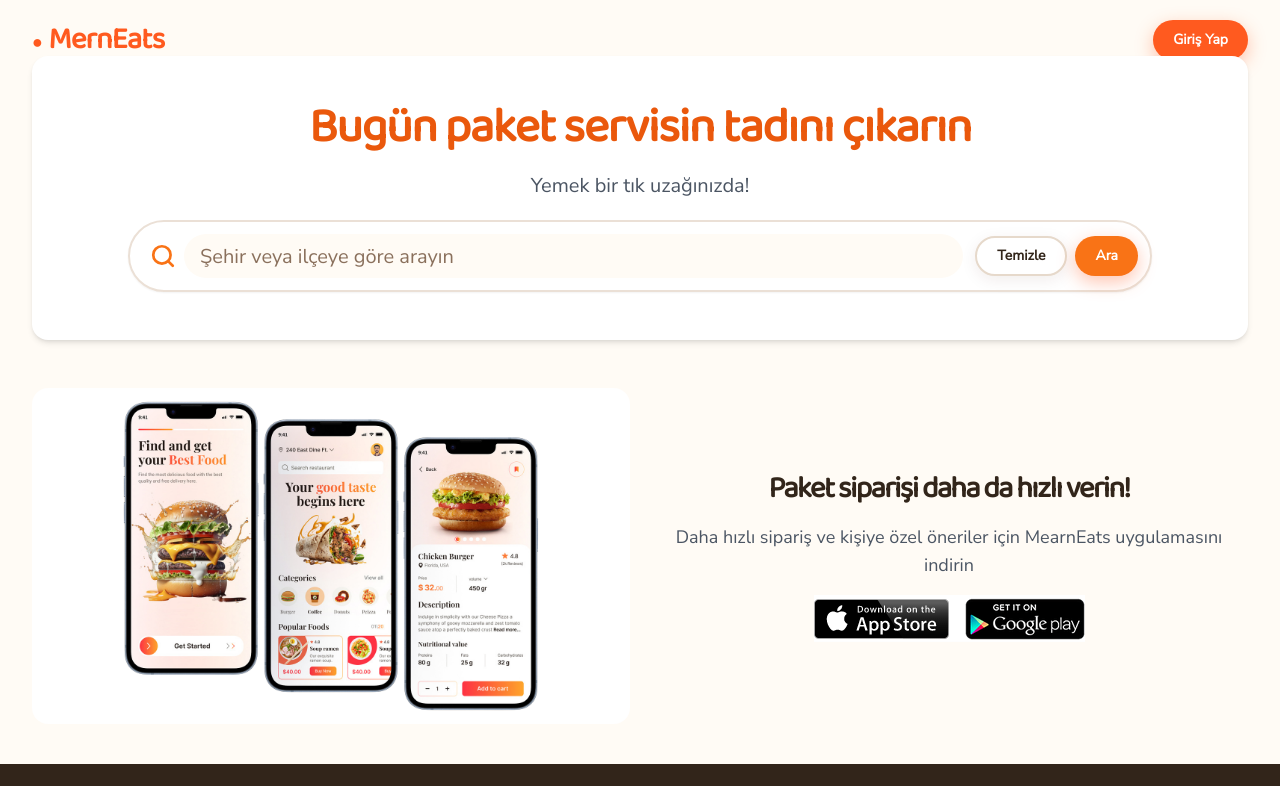
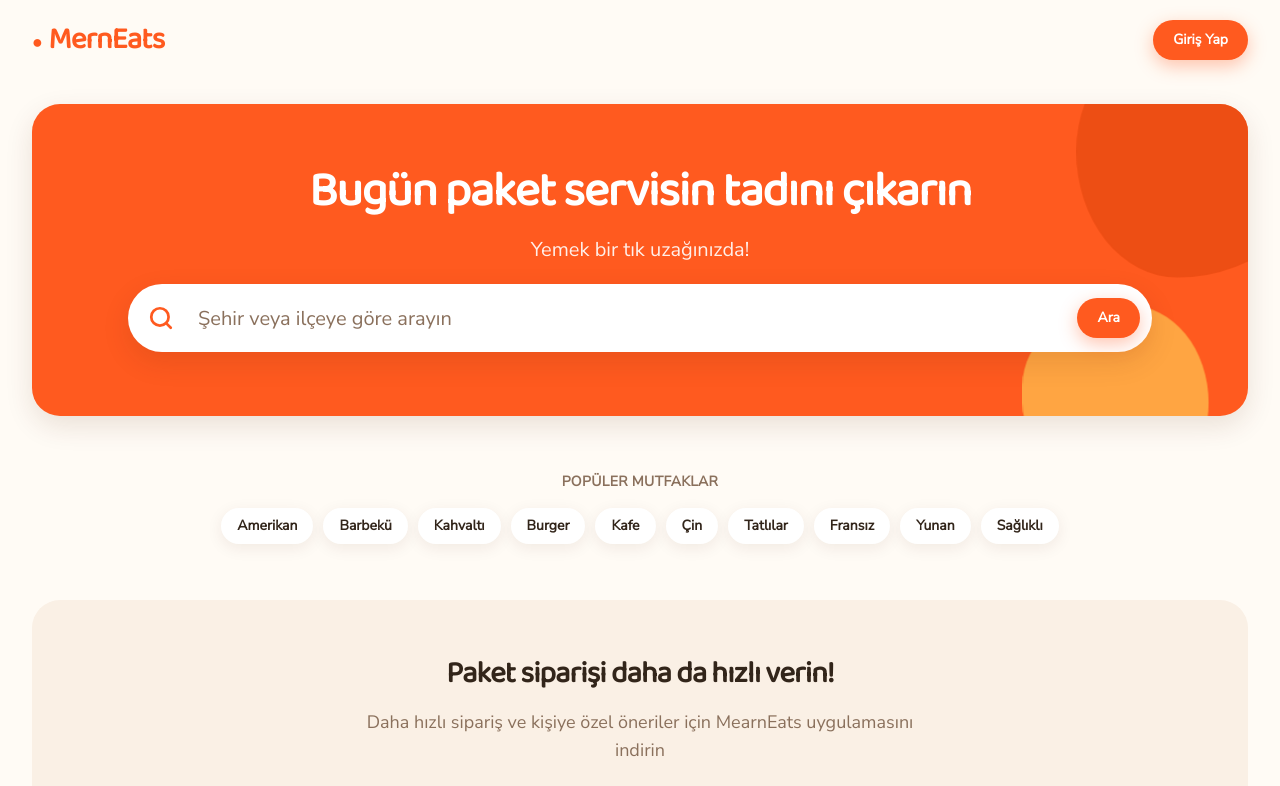
Before and after one commit to Olbioss/food-ordering-app-client, a React (Vite) app: page / in a window 1280 px wide. Shown: the top 786 px of the page. Built offline with nearby package versions, Linux system fonts and the light colour scheme; no server answers.

Commit message:
feat(redesign): new HomePage hero, cuisine chips, download panel
Co-Authored-By: Claude Fable 5 <noreply@anthropic.com>

```diff
--- a/src/components/SearchBar.tsx
+++ b/src/components/SearchBar.tsx
@@ -52,15 +52,15 @@ const SearchBar = ({
     <Form {...form}>
       <form
         onSubmit={form.handleSubmit(onSubmit)}
-        className={`flex flex-col gap-2 sm:flex-row sm:items-center sm:gap-3 border-2 rounded-2xl sm:rounded-full p-2 sm:p-3 transition-shadow ${
-          onHome && "shadow-sm"
-        } ${form.formState.errors.searchQuery && "border-red-500"}`}
+        className={`flex flex-col gap-2 sm:flex-row sm:items-center sm:gap-3 rounded-3xl sm:rounded-full bg-card p-2 sm:p-3 transition-shadow ${
+          onHome ? "shadow-warm-lg" : "shadow-warm"
+        } ${form.formState.errors.searchQuery && "ring-2 ring-destructive"}`}
       >
         <div className="flex flex-1 items-center gap-2">
           <Search
             strokeWidth={2.5}
             size={26}
-            className="ml-2 shrink-0 text-orange-500"
+            className="ml-2 shrink-0 text-primary"
           />
           <FormField
             control={form.control}
@@ -70,7 +70,7 @@ const SearchBar = ({
                 <FormControl>
                   <Input
                     {...field}
-                    className="border-none shadow-none text-lg sm:text-xl focus-visible:ring-0"
+                    className="border-none bg-transparent shadow-none text-lg sm:text-xl focus-visible:ring-0"
                     placeholder={placeholder}
                   />
                 </FormControl>
@@ -82,15 +82,12 @@ const SearchBar = ({
           <Button
             onClick={handleReset}
             type="button"
-            variant="outline"
-            className="flex-1 sm:flex-none rounded-full"
+            variant="ghost"
+            className="flex-1 sm:flex-none"
           >
             Temizle
           </Button>
-          <Button
-            type="submit"
-            className="flex-1 sm:flex-none rounded-full bg-orange-500 hover:bg-orange-600"
-          >
+          <Button type="submit" className="flex-1 sm:flex-none">
             Ara
           </Button>
         </div>
--- a/src/pages/HomePage.tsx
+++ b/src/pages/HomePage.tsx
@@ -1,6 +1,6 @@
-import downloadImage from "@/assets/appDownload.png";
-import landingImage from "@/assets/landing.png";
 import SearchBar, { SearchForm } from "@/components/SearchBar";
+import { cuisineList } from "@/config/restaurant.options.config";
+import { Smartphone, Zap } from "lucide-react";
 import { useNavigate } from "react-router-dom";
 
 const HomePage = () => {
@@ -13,12 +13,21 @@ const HomePage = () => {
   };
 
   return (
-    <div className="flex flex-col gap-8 md:gap-12">
-      <div className="px-5 sm:px-10 md:px-24 bg-white rounded-2xl shadow-md py-8 md:py-12 flex flex-col gap-5 text-center -mt-8 md:-mt-16">
-        <h1 className="text-3xl sm:text-4xl md:text-5xl font-bold tracking-tight text-orange-600">
+    <div className="flex flex-col gap-10 md:gap-14">
+      <section className="relative overflow-hidden rounded-[28px] bg-primary px-5 py-12 text-center text-primary-foreground shadow-warm-lg sm:px-10 md:px-24 md:py-16 -mt-2 md:-mt-4">
+        <div
+          aria-hidden
+          className="pointer-events-none absolute -right-16 -top-16 h-60 w-60 rounded-[46%_54%_60%_40%/50%_45%_55%_50%] bg-primary-deep opacity-70 motion-safe:animate-drift"
+        />
+        <div
+          aria-hidden
+          className="pointer-events-none absolute -bottom-20 right-14 h-44 w-44 rounded-[55%_45%_40%_60%/45%_55%_50%_50%] bg-accent opacity-80 motion-safe:animate-drift-slow"
+        />
+        <div className="relative flex flex-col gap-5">
+          <h1 className="text-3xl sm:text-4xl md:text-5xl font-bold tracking-tight">
             Bugün paket servisin tadını çıkarın
           </h1>
-        <span className="text-lg md:text-xl text-gray-600">
+          <span className="text-lg md:text-xl opacity-90">
             Yemek bir tık uzağınızda!
           </span>
           <SearchBar
@@ -27,19 +36,44 @@ const HomePage = () => {
             onHome
           />
         </div>
-      <div className="grid md:grid-cols-2 gap-5 items-center">
-        <img src={landingImage} className="w-full rounded-2xl" />
-        <div className="flex flex-col items-center justify-center gap-4 text-center">
-          <span className="font-bold text-2xl md:text-3xl tracking-tighter font-heading">
+      </section>
+
+      <section className="flex flex-col items-center gap-4">
+        <span className="text-sm font-bold uppercase tracking-wide text-muted-foreground">
+          Popüler mutfaklar
+        </span>
+        <div className="flex flex-wrap justify-center gap-2.5">
+          {cuisineList.slice(0, 10).map((cuisine, index) => (
+            <span
+              key={cuisine}
+              className="rounded-full bg-card px-4 py-2 text-sm font-bold shadow-warm motion-safe:animate-fade-up"
+              style={{ animationDelay: `${index * 50}ms` }}
+            >
+              {cuisine}
+            </span>
+          ))}
+        </div>
+      </section>
+
+      <section className="rounded-[28px] bg-secondary px-5 py-10 text-center sm:px-10 md:py-14">
+        <div className="mx-auto flex max-w-xl flex-col items-center gap-4">
+          <span className="font-bold text-2xl md:text-3xl tracking-tight font-heading">
             Paket siparişi daha da hızlı verin!
           </span>
-          <span className="text-base md:text-lg text-gray-600">
+          <span className="text-base md:text-lg text-muted-foreground">
             Daha hızlı sipariş ve kişiye özel öneriler için MearnEats
             uygulamasını indirin
           </span>
-          <img src={downloadImage} className="mx-auto max-w-full" />
+          <div className="mt-2 flex flex-wrap justify-center gap-3">
+            <span className="inline-flex items-center gap-2 rounded-full bg-foreground px-5 py-2.5 text-sm font-bold text-background">
+              <Smartphone size={16} /> App Store
+            </span>
+            <span className="inline-flex items-center gap-2 rounded-full bg-foreground px-5 py-2.5 text-sm font-bold text-background">
+              <Zap size={16} /> Google Play
+            </span>
           </div>
         </div>
+      </section>
     </div>
   );
 };
```
Also changed, not shown: src/assets/appDownload.png (deleted), src/assets/landing.png (deleted). Lines whose indentation alone changed are shown as unchanged.
